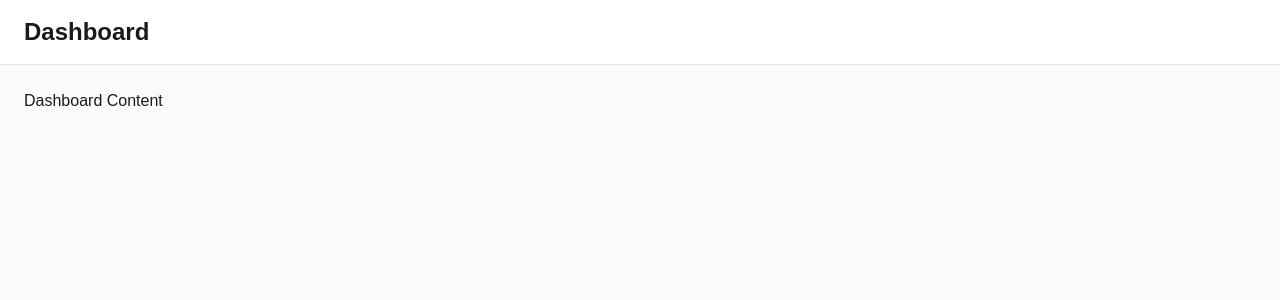
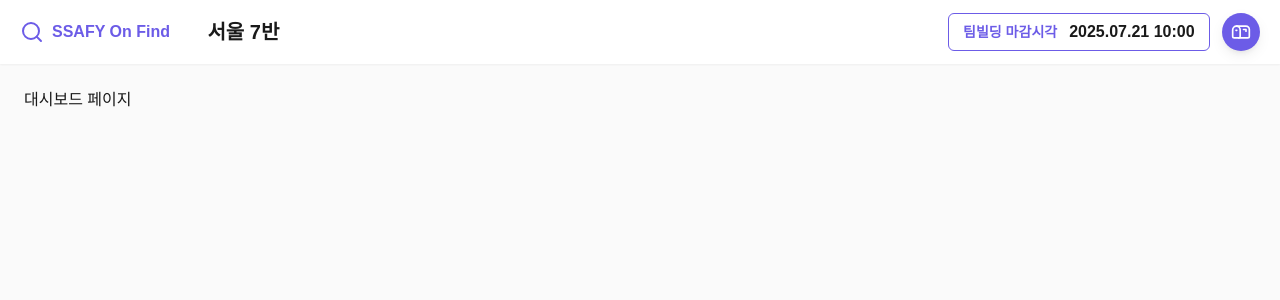
Before and after one commit to SSAFY-on-Find/SSAFY-on-Find, a React (Vite) app in the folder FE/: page / in a window 1280 px wide. Shown: the top 300 px of the page. Built offline with nearby package versions, Linux system fonts and the light colour scheme; a web font is replaced by a local one.

Commit message:
feat: header 구현

```diff
--- a/FE/src/App.tsx
+++ b/FE/src/App.tsx
@@ -1,14 +1,20 @@
 import "@/index.css";
-import Dashboard from "@/pages/DashboardPage";
-import MyTeam from "@/pages/MyTeamPage";
-import { Routes, Route } from "react-router-dom";
+import { Routes, Route } from "react-router-dom"
+import Dashboard from "@/pages/DashboardPage"
+import MyTeam from "@/pages/MyTeamPage"
+import { Header } from "@/layout"
 
 function App() {
   return (
-    <Routes>
-      <Route path="/" element={<Dashboard />} />
-      <Route path="/myteam" element={<MyTeam />} />
-    </Routes>
+    <div className="App">
+      <Header />
+      <main className="mt-[64px]">
+        <Routes>
+          <Route path="/" element={<Dashboard />} />
+          <Route path="/myteam" element={<MyTeam />} />
+        </Routes>
+      </main>
+    </div>
   );
 }
 
--- /dev/null
+++ b/FE/src/layout/Header.tsx
@@ -0,0 +1,50 @@
+import { Search, Mailbox } from 'lucide-react';
+
+function DeadlineNotification() {
+  return (
+    <div className="flex justify-center items-center gap-3 border border-main px-3.5 py-1.5 rounded-md">
+      <div className="text-main text-sm font-semibold">
+        팀빌딩 마감시각
+      </div>
+      <div className="text-text text-base font-semibold">
+        2025.07.21 10:00
+      </div>
+    </div>
+  );
+}
+
+function AlarmBox() {
+  return (
+    <div className="flex justify-center items-center rounded-full bg-main h-[120%] aspect-square shadow-2xl"
+        style={{
+          boxShadow:
+            "0 5px 15px -3px rgba(0, 0, 0, 0.10), 0 4px 6px -4px rgba(0, 0, 0, 0.10)",
+    }}>
+      <Mailbox className="text-white w-5 h-5"/>
+    </div>
+  )
+}
+
+interface IHeaderProps {
+  classCode?: string;
+}
+
+function Header({ classCode = "7" }: IHeaderProps) {
+  return (
+    <header className="flex justify-center items-center gap-3 w-full h-[64px] py-4 px-5 bg-white shadow-xs fixed top-0 left-0 z-50">
+      <div className="flex justify-start items-center w-1/7 h-full gap-2 text-main">
+        <Search/>
+        <h1 className="text-l font-bold">SSAFY On Find</h1>
+      </div>
+      <div className="flex justify-between items-center w-6/7 h-full">
+        <h1 className="text-xl font-bold text-text">서울 {classCode}반</h1>
+        <div className="flex justify-center items-center gap-3 h-full">
+          <DeadlineNotification />
+          <AlarmBox />
+        </div>
+      </div>
+    </header>
+  );
+}
+
+export default Header;
--- /dev/null
+++ b/FE/src/layout/index.ts
@@ -0,0 +1 @@
+export { default as Header } from './Header';
--- a/FE/src/pages/DashboardPage/index.tsx
+++ b/FE/src/pages/DashboardPage/index.tsx
@@ -1,14 +1,7 @@
 export default function DashboardPage() {
   return (
     <div className="min-h-screen bg-background">
-      <header className="bg-white border-b border-line px-6 py-4">
-        <div className="flex items-center justify-between">
-          <h1 className="text-2xl font-bold text-text">Dashboard</h1>
-        </div>
-      </header>
-      <main className="p-6">
-        <p className="text-text">Dashboard Content</p>
-      </main>
+      <p className="text-text p-6">대시보드 페이지</p>
     </div>
   );
 }
--- a/FE/src/pages/MyTeamPage/index.tsx
+++ b/FE/src/pages/MyTeamPage/index.tsx
@@ -1,14 +1,7 @@
 export default function MyTeamPage() {
   return (
     <div className="min-h-screen bg-background">
-      <header className="bg-white border-b border-line px-6 py-4">
-        <div className="flex items-center justify-between">
-          <h1 className="text-2xl font-bold text-text">MyTeam Page</h1>
-        </div>
-      </header>
-      <main className="p-6">
-        <p className="text-text">team information</p>
-      </main>
+      <p className="text-text p-6">내 팀 페이지</p>
     </div>
   );
 }
--- a/FE/tsconfig.app.json
+++ b/FE/tsconfig.app.json
@@ -9,7 +9,8 @@
       "@utils/*": ["./src/utils/*"],
       "@hooks/*": ["./src/hooks/*"],
       "@types/*": ["./src/types/*"],
-      "@assets/*": ["./src/assets/*"]
+      "@assets/*": ["./src/assets/*"],
+      "@layout/*": ["./src/layout/*"],
     },
     "tsBuildInfoFile": "./node_modules/.tmp/tsconfig.app.tsbuildinfo",
     "target": "ES2022",
--- a/FE/vite.config.ts
+++ b/FE/vite.config.ts
@@ -15,6 +15,7 @@ export default defineConfig({
       '@hooks': path.resolve(__dirname, './src/hooks'),
       '@types': path.resolve(__dirname, './src/types'),
       '@assets': path.resolve(__dirname, './src/assets'),
+      '@layout': path.resolve(__dirname, './src/layout'),
     },
   },
 });
```
Also changed, not shown: FE/src/layout/index.js (deleted).
